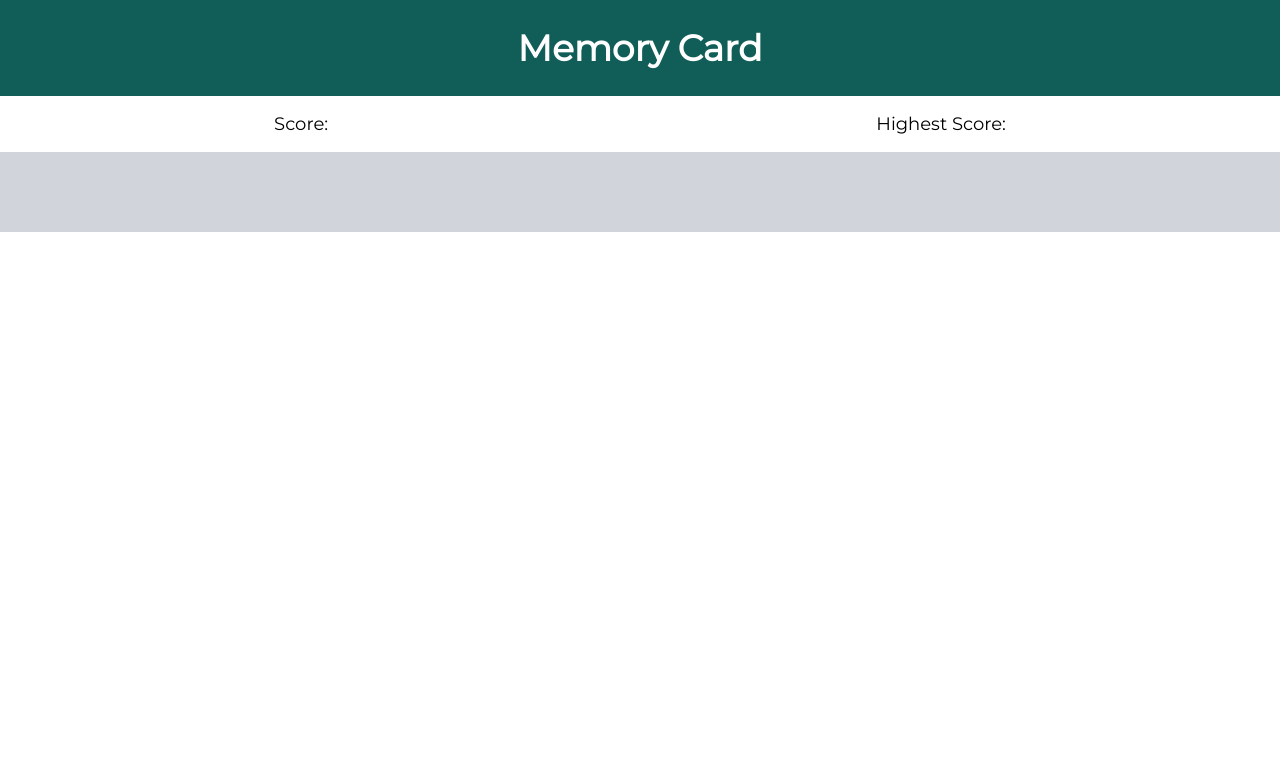
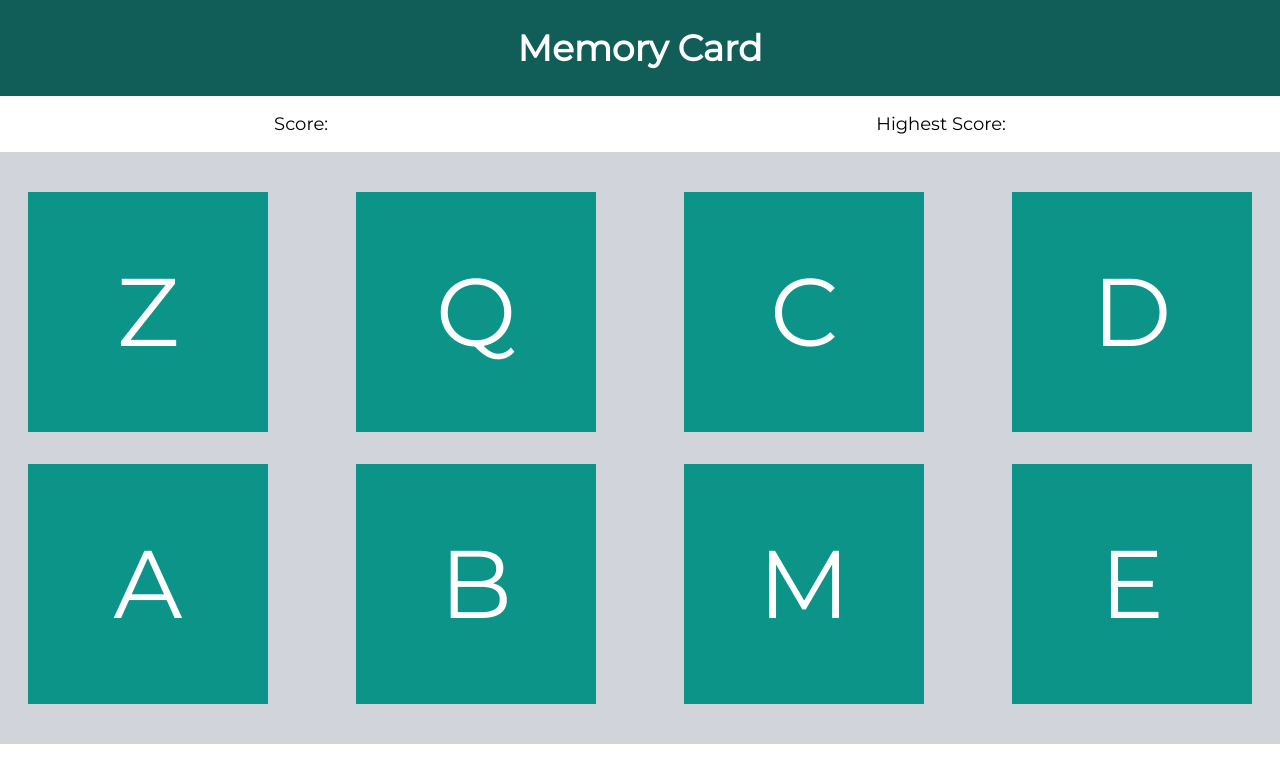
Before and after one commit to Martin853/Memory-Card, a React (Vite) app: page / in a window 1280 px wide. Shown: the top 782 px of the page. Built offline with nearby package versions, Linux system fonts and the light colour scheme.

Commit message:
Created the shuffle logic of the cards

```diff
--- a/src/components/Card.jsx
+++ b/src/components/Card.jsx
@@ -1,9 +1,20 @@
-import React from 'react';
+import React, { useState } from 'react';
 
-export const Card = () => {
+export const Card = (props) => {
+  const [selected, setSelected] = useState(false);
+  const shuffleCards = props.shuffleCards;
+  const cards = props.cards;
+
+  const handleClick = () => {
+    shuffleCards(cards);
+  };
+
   return (
-    <div className=" w-60 h-60 bg-teal-600 flex justify-center items-center hover:bg-teal-700 hover:cursor-pointer transition-all ease-linear duration-200 select-none">
-      <h1 className="font-montserrat text-8xl text-white"></h1>
+    <div
+      className=" w-60 h-60 bg-teal-600 flex justify-center items-center hover:bg-teal-700 hover:cursor-pointer transition-all ease-linear duration-200 select-none"
+      onClick={handleClick}
+    >
+      <h1 className="font-montserrat text-8xl text-white">{props.title}</h1>
     </div>
   );
 };
--- a/src/components/CardsContainer.jsx
+++ b/src/components/CardsContainer.jsx
@@ -1,8 +1,27 @@
-import React from 'react';
+import React, { useState } from 'react';
 import { Card } from './Card';
 
 export const CardsContainer = () => {
+  const [cards, setCards] = useState(['Z', 'Q', 'C', 'D', 'A', 'B', 'M', 'E']);
+
+  const shuffleCards = (cards) => {
+    const shuffledCards = [...cards];
+    for (let i = shuffledCards.length - 1; i > 0; i--) {
+      const j = Math.floor(Math.random() * (i + 1));
+      [shuffledCards[i], shuffledCards[j]] = [
+        shuffledCards[j],
+        shuffledCards[i],
+      ];
+    }
+
+    setCards(shuffledCards);
+  };
+
   return (
-    <div className="w-full h-fit mb-8 bg-gray-300 flex flex-wrap justify-around py-10 gap-3"></div>
+    <div className="w-full h-fit mb-8 bg-gray-300 grid grid-cols-4 place-items-center py-10 gap-8">
+      {cards.map((title) => {
+        return <Card title={title} cards={cards} shuffleCards={shuffleCards} />;
+      })}
+    </div>
   );
 };
```
